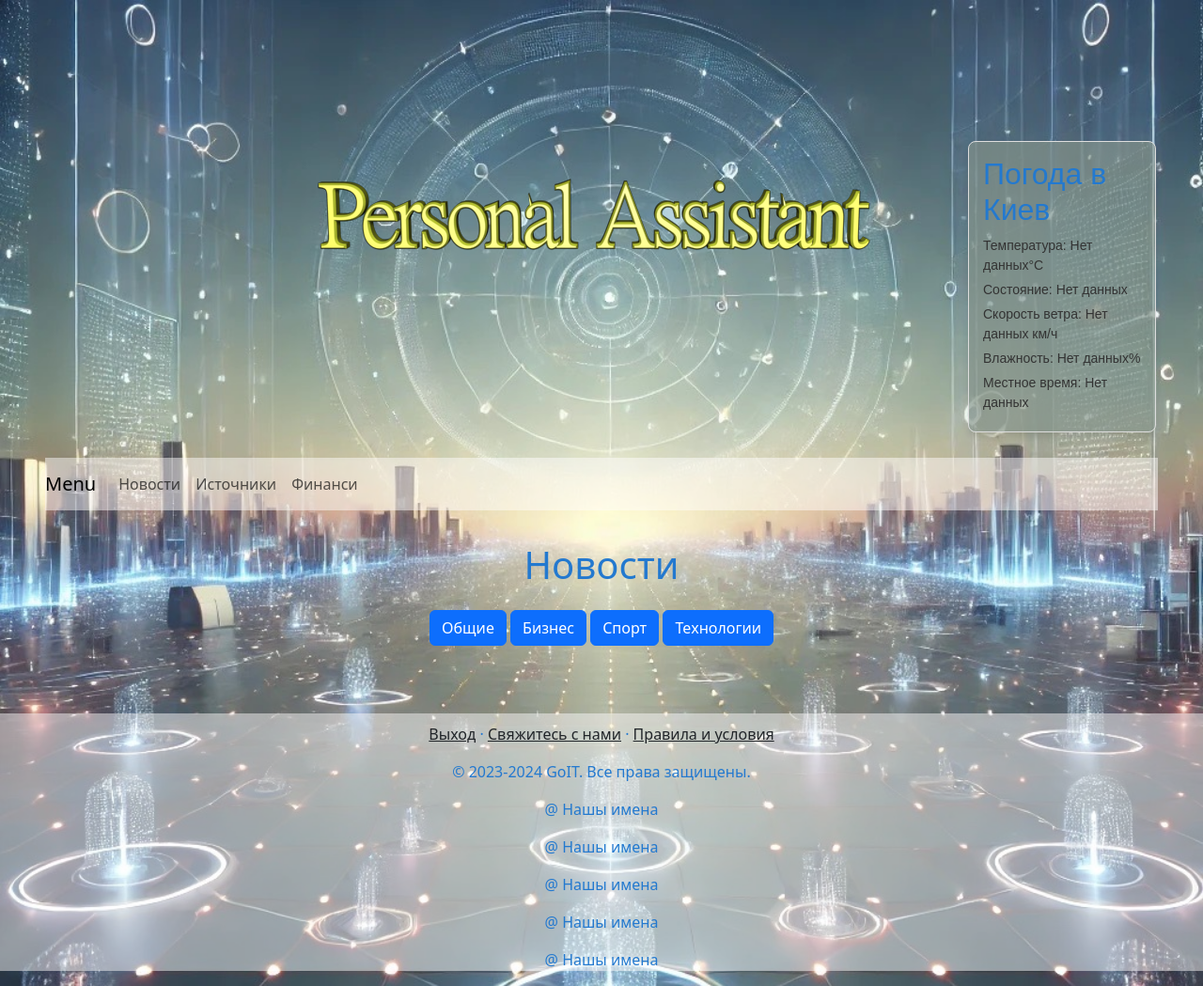
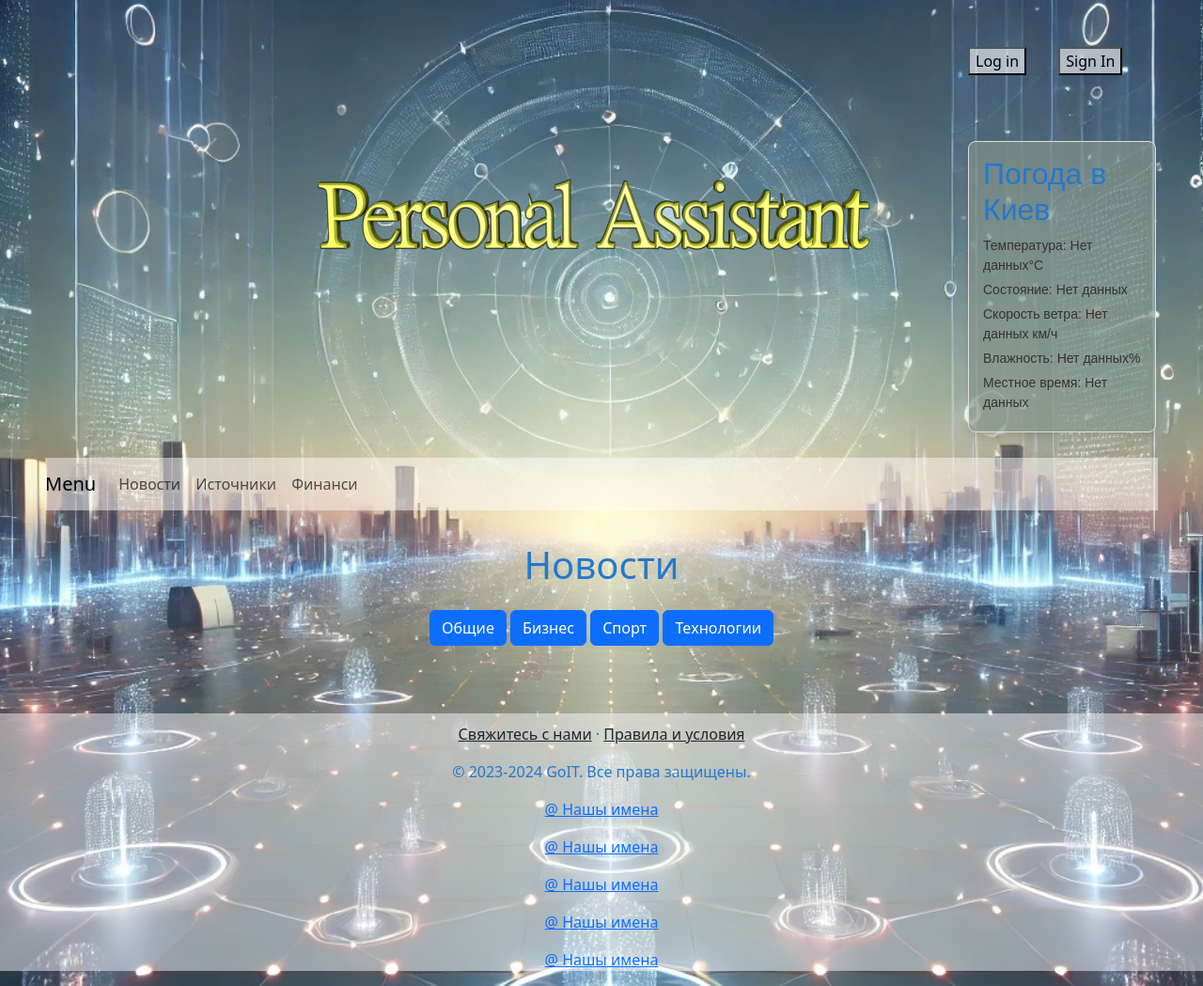
Before and after one commit to Vasilivi4/personal_assistant, a Django app: page / in a window 1280 px wide. Shown: the whole page at 94% size. Run offline with Django 5.2, Linux system fonts and the light colour scheme; data that the repository does not hold is empty.

Commit message:
Update base.html

```diff
--- a/personal_assistant/templates/base.html
+++ b/personal_assistant/templates/base.html
@@ -17,11 +17,14 @@
         <title>Weather Widget</title>
     </head>
     <body>
+        <div class="register">
+            <button class="logo">Log in</button>
+            <button class="sign">Sign In</button>
+        </div>
         <!-- Навигационное меню -->
         <p class="titul">
             <img src="{% static 'images/assistant.png' %}">
         </p>
-
         <!-- Навигационное меню с классами Bootstrap -->
         <div class="menu ps-5">
             <nav class="navbar navbar-expand-lg navbar-light">
@@ -59,16 +62,18 @@
         <footer class="bg-lighter mt-5">
             <div class="container text-center">
                 <p>
-                            <a href="#" class="text-dark">Выход</a> ·
-                            <a href="#" class="text-dark">Свяжитесь с нами</a> ·
-                            <a href="#" class="text-dark">Правила и условия</a>
+                    <a href="{% url 'contact_us' %}" class="text-dark">Свяжитесь
+                        с нами</a> ·
+                    <a href="{% url 'terms_and_conditions' %}"
+                        class="text-dark">Правила и условия</a>
+
                 </p>
                 <p>&copy; 2023-2024 GoIT. Все права защищены.</p>
-                        <p>@ Нашы имена</p>
-                        <p>@ Нашы имена</p>
-                        <p>@ Нашы имена</p>
-                        <p>@ Нашы имена</p>
-                        <p>@ Нашы имена</p>
+                <a href="#">@ Нашы имена</p>
+                <a href="#">@ Нашы имена</p>
+                <a href="#">@ Нашы имена</p>
+                <a href="#">@ Нашы имена</p>
+                <a href="#">@ Нашы имена</p>
             </div>
         </footer>
 
```
Lines whose indentation alone changed are shown as unchanged.
